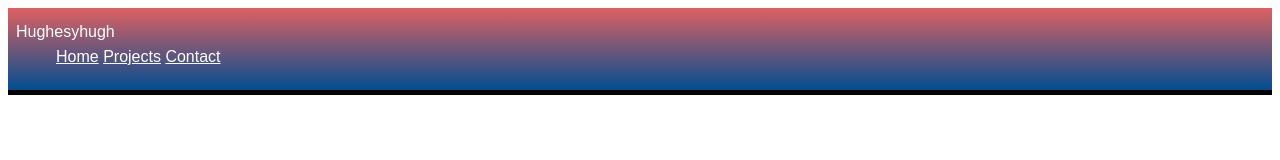
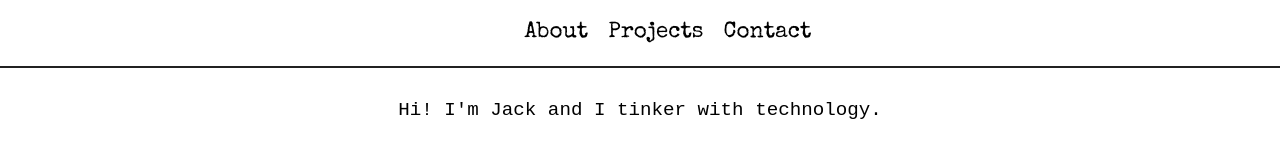
Before and after one commit to HughesyHugh/HughesyHugh.github.io, a website: page index.html in a window 1280 px wide. Shown: the top 160 px of the page. Drawn offline with nearby package versions, Linux system fonts and the light colour scheme.

Commit message:
I'm happy with this being the new baseline

```diff
--- a/index.html
+++ b/index.html
@@ -7,19 +7,18 @@
 	</head>
 
 <body>
-		<div class="header wrapper--header">
-			<span class="logo">Hughesyhugh</span>
-
+		<div class="header">
 			<nav class="menu">
 				<ul class="menu-list">
-					<a href="#">Home</a>
-					<a href="#">Projects</a>
-					<a href="#">Contact</a>
+					<li><a href="#">About</a></li>
+					<li><a href="#">Projects</a></li>
+					<li><a href="#">Contact</a></li>
 				</ul>
 			</nav>
 		</div>
 
 		<div class="main">
+			<p class="intro">Hi! I'm Jack and I tinker with technology.</p>
 		</div>
 
 		<div class="footer">
--- a/site/assets/styles/base/_css-variables.css
+++ b/site/assets/styles/base/_css-variables.css
@@ -1 +1,3 @@
-$example: red;
+$baseHeadingText: White;
+$baseText: Black;
+$baseDivColour: Grey;
--- a/site/assets/styles/base/_global.css
+++ b/site/assets/styles/base/_global.css
@@ -1,3 +1,2 @@
 html {
-	height: 200%;
 }
--- /dev/null
+++ b/site/assets/styles/css_modules/_body.css
@@ -0,0 +1,11 @@
+.main {
+	position: relative;
+	width: 100%;
+	top: 5rem;
+	text-align: center;
+}
+
+.intro {
+	font-family: monospace;
+	font-size: 1.2rem;
+}
--- a/site/assets/styles/css_modules/_header.css
+++ b/site/assets/styles/css_modules/_header.css
@@ -1,26 +1,35 @@
 .header {
+	position: absolute;
+	top: 0;
+	left: 0;
+	right: 0;
+	box-sizing: border-box;
 	background-repeat: no-repeat;
-	background: linear-gradient(#de6161,#004e92);
-	border-bottom: 0.3125rem solid #000000;
 	min-height: 2rem;
-
-	* {
-		color: white;
-		font-family: sans-serif;
-	}
+	border-bottom: 0.15rem solid #212121;
+	text-align: center;
 }
 
-.logo {
-	display: inline;
-	float: left;
+a {
+	font-size: 1.4rem;
+}
+.menu {
 	width: 100%;
 	line-height: 2rem;
+	font-weight: 00;
 }
 
 .menu li {
+	font-family: "Special Elite", sans-serif;
 	display: inline;
 	position: relative;
-	text-align: right;
-	width: 50%;
-	line-height: 2rem;
+	padding-left: 1rem;
 }
+
+a {
+	text-decoration: none;
+	color: Black;
+}
+a:hover {
+	border-bottom: 0.1rem solid #212121;
+}
--- a/site/assets/styles/css_modules/_wrapper.css
+++ b/site/assets/styles/css_modules/_wrapper.css
@@ -1,8 +1 @@
-.wrapper {
-	padding-left: 25px;
-	padding-right: 25px;
-
-	&--header {
-		padding: 0.5rem;
-	}
-}
+/*   */
--- a/site/assets/styles/styles.css
+++ b/site/assets/styles/styles.css
@@ -1,5 +1,6 @@
+@import "base/_global.css";
 @import "base/_css-variables.css";
-@import "base/_global.css";
 @import "base/_fonts.css";
 @import "css_modules/_header.css";
 @import "css_modules/_wrapper.css";
+@import "css_modules/_body.css";
--- a/site/prod/styles/styles.css
+++ b/site/prod/styles/styles.css
@@ -1,36 +1,48 @@
 @import url('https://fonts.googleapis.com/css?family=Special+Elite');
 @import url('https://fonts.googleapis.com/css?family=Montserrat');
 html {
-	height: 200%;
 }
 .header {
+	position: absolute;
+	top: 0;
+	left: 0;
+	right: 0;
+	-webkit-box-sizing: border-box;
+	        box-sizing: border-box;
 	background-repeat: no-repeat;
-	background: -webkit-gradient(linear,left top, left bottom,from(#de6161),to(#004e92));
-	background: linear-gradient(#de6161,#004e92);
-	border-bottom: 0.3125rem solid #000000;
 	min-height: 2rem;
+	border-bottom: 0.15rem solid #212121;
+	text-align: center;
 }
-.header * {
-		color: white;
-		font-family: sans-serif;
-	}
-.logo {
-	display: inline;
-	float: left;
+a {
+	font-size: 1.4rem;
+}
+.menu {
 	width: 100%;
 	line-height: 2rem;
+	font-weight: 00;
 }
 .menu li {
+	font-family: "Special Elite", sans-serif;
 	display: inline;
 	position: relative;
-	text-align: right;
-	width: 50%;
-	line-height: 2rem;
+	padding-left: 1rem;
 }
-.wrapper {
-	padding-left: 25px;
-	padding-right: 25px;
+a {
+	text-decoration: none;
+	color: Black;
 }
-.wrapper--header {
-		padding: 0.5rem;
-	}
+a:hover {
+	border-bottom: 0.1rem solid #212121;
+}
+/*   */
+.main {
+	position: relative;
+	width: 100%;
+	top: 5rem;
+	text-align: center;
+}
+.intro {
+	font-family: monospace;
+	font-size: 1.2rem;
+}
```
Also changed, not shown: favicon.ico, favicon_cemetary/favicon (2).ico (added), favicon_cemetary/favicon(1).ico (added), favicon_cemetary/favicon.ico (added).
